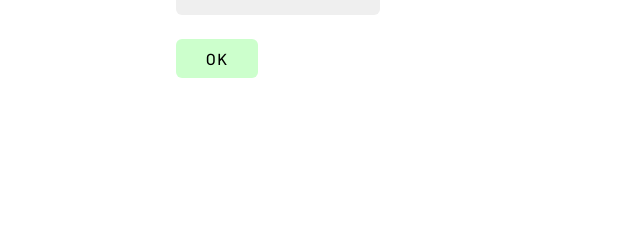
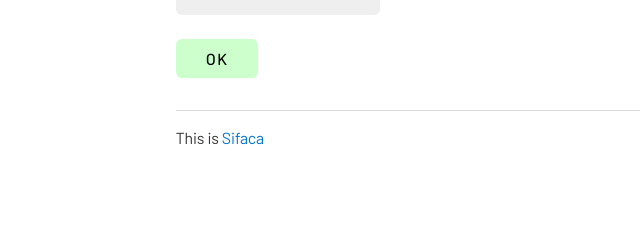
Before and after one commit to dmpop/himo, a PHP site: page / in a window 1280 px wide. Shown: the part 572-800 px from the top of the page, without its empty margins (64-704 px from the left). Run offline with PHP 8.4, Linux system fonts and the light colour scheme.

Commit message:
Add footer

```diff
--- a/index.php
+++ b/index.php
@@ -86,6 +86,8 @@
 		echo '</pre>';
 	}
 	?>
+	<hr style="margin-top: 2em;">
+	<p>This is <a href="https://github.com/dmpop/sifaca">Sifaca</a></p>
 </body>
 
 </html>
```
